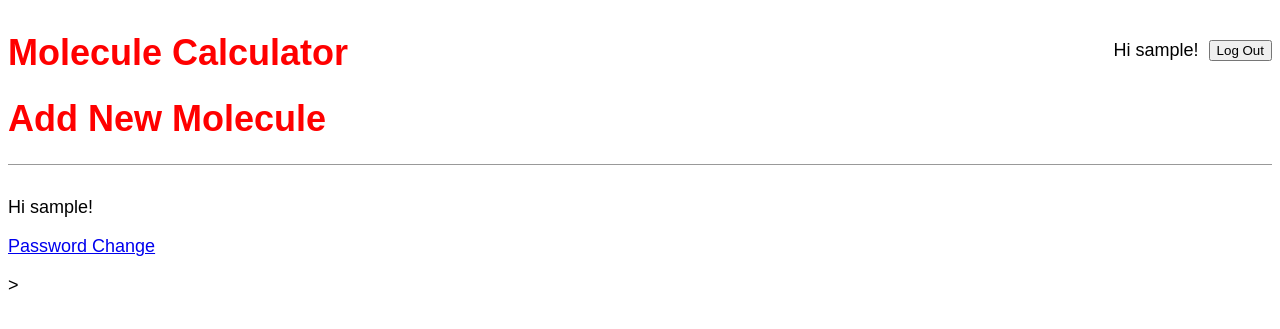
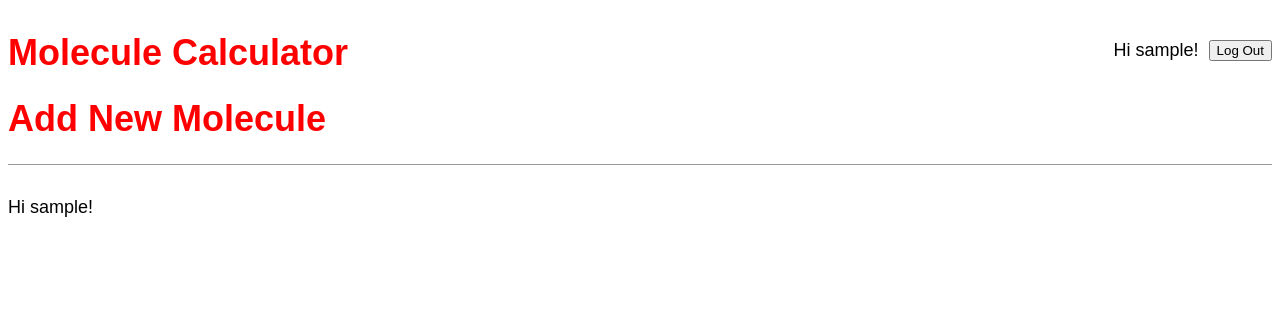
Before and after one commit to ugbioinformatics/programming_project_WCh_2024, a Django app: page / in a window 1280 px wide. Shown: the top 329 px of the page. Run offline with Django 4.2, Linux system fonts and the light colour scheme; the visitor is signed in with stand-in values (Sample User, id 1); data that the repository does not hold is empty; some web fonts are replaced.

Commit message:
Update home.html

```diff
--- a/abecadlo/templates/home.html
+++ b/abecadlo/templates/home.html
@@ -11,7 +11,7 @@
 
 {% if user.is_authenticated %}
 <p>Hi {{ user.username }}!</p>
-<!<p><a href="{% url 'password_change' %}">Password Change</a></p>>
+<!--<p><a href="{% url 'password_change' %}">Password Change</a></p>-->
 {% else %}
 <p>You are not logged in</p>
 <p><a href="{% url 'password_reset' %}">Password Reset</a></p>
```
